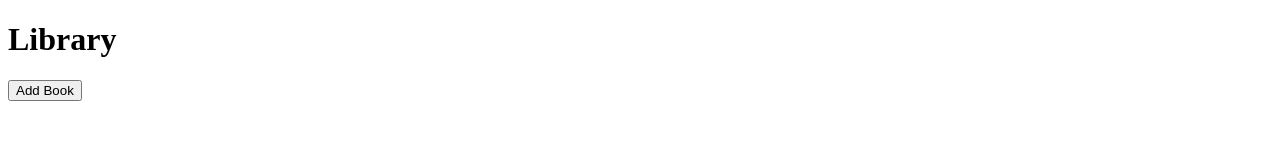
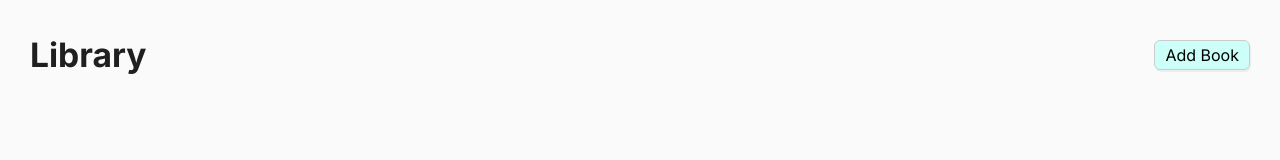
Before and after one commit to Carlosaac23/TOP-library, a plain HTML site: page index.html in a window 1280 px wide. Drawn offline with Linux system fonts and the light colour scheme; the site is published under a folder, as on GitHub Pages, so addresses that start at the root find nothing.

Commit message:
fix: change link styles path to avoid errors in production

```diff
--- a/index.html
+++ b/index.html
@@ -4,8 +4,8 @@
     <meta charset="UTF-8" />
     <meta name="viewport" content="width=device-width, initial-scale=1.0" />
     <title>Library</title>
-    <link rel="stylesheet" href="/styles/reset.css" />
-    <link rel="stylesheet" href="/styles/style.css" />
+    <link rel="stylesheet" href="styles/reset.css" />
+    <link rel="stylesheet" href="styles/style.css" />
     <script src="main.js" defer></script>
   </head>
   <body>
```
